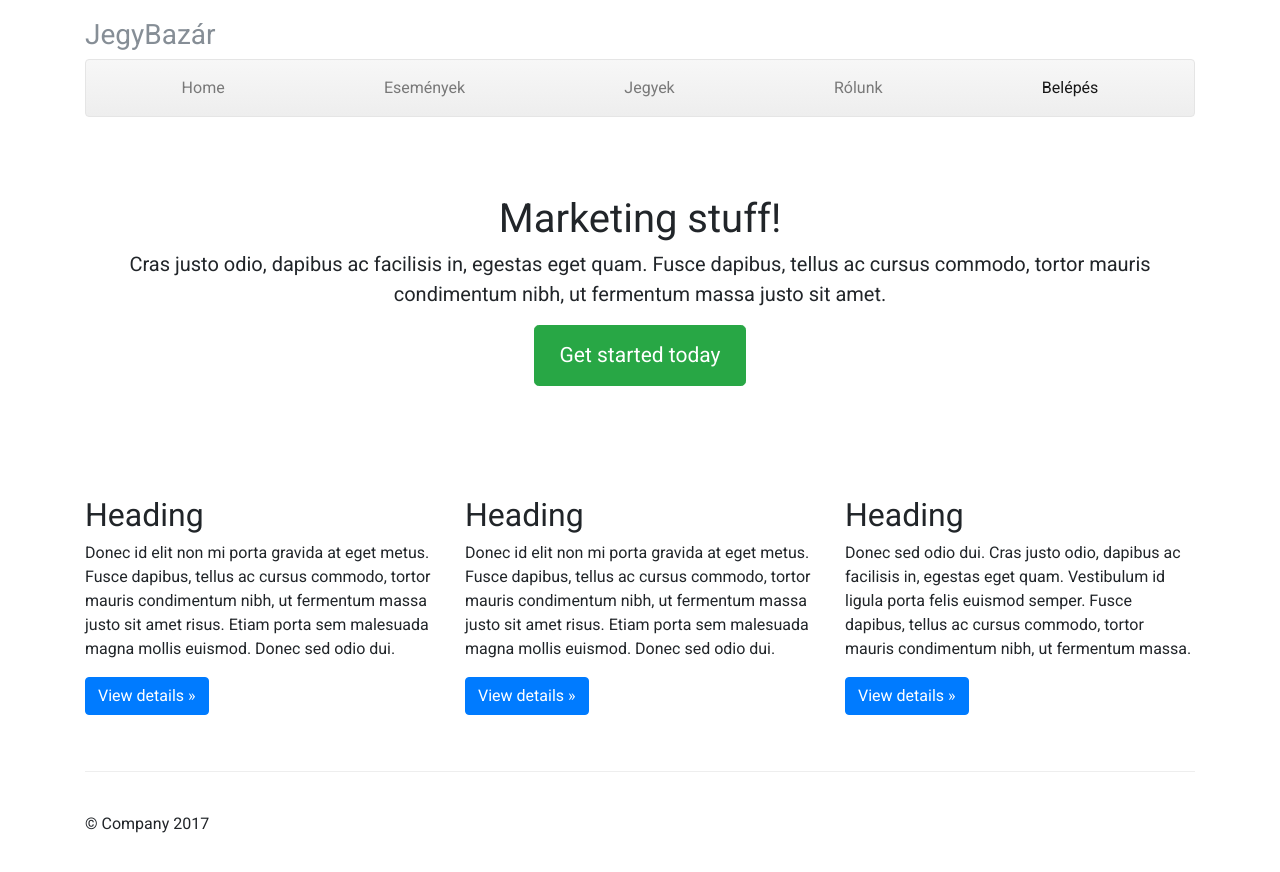
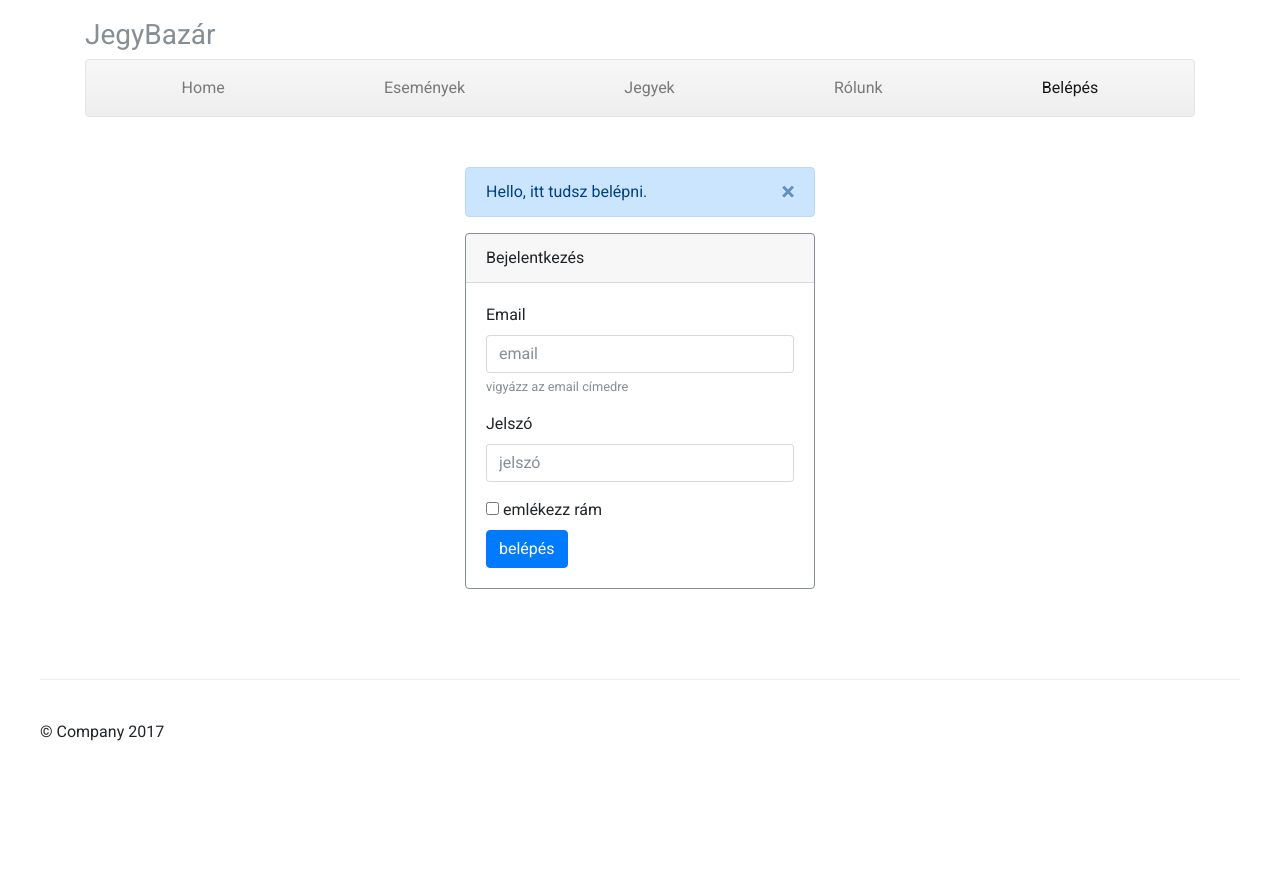
Before and after one commit to cherryApp/netacademia-bt4, a plain HTML site: page login.html in a window 1280 px wide. After the commit the page ends 800 px from the top, so only its background shows below. Drawn offline with Linux system fonts and the light colour scheme.

Commit message:
Feat: update login page.

```diff
--- a/css/style.css
+++ b/css/style.css
@@ -10,6 +10,10 @@ body {
     padding-bottom: 40px;
     margin-top: 40px;
     border-top: 1px solid #eee;
+    position: fixed;
+    bottom: 0;
+    left: 40px;
+    right: 40px;
   }
 
   /* Main marketing message and sign up button */
@@ -65,3 +69,8 @@ body {
   .home-media-image {
     width: 25%;
   }
+
+  /* Login page. */
+  .row-login-form {
+    margin-top: 50px;
+  }
--- a/login.html
+++ b/login.html
@@ -6,7 +6,7 @@
     <meta name="description" content="">
     <meta name="author" content="">
 
-    <title>JegyBazár</title>
+    <title>JegyBazár | Bejelentkezés</title>
 
     <!-- Bootstrap core CSS -->
     <link href="lib/bootstrap/css/bootstrap.min.css" rel="stylesheet">
@@ -48,31 +48,45 @@
         </nav>
       </div>
 
-      <!-- Jumbotron -->
-      <div class="jumbotron">
-        <h1>Marketing stuff!</h1>
-        <p class="lead">Cras justo odio, dapibus ac facilisis in, egestas eget quam. Fusce dapibus, tellus ac cursus commodo, tortor mauris condimentum nibh, ut fermentum massa justo sit amet.</p>
-        <p><a class="btn btn-lg btn-success" href="#" role="button">Get started today</a></p>
-      </div>
+      <!-- Login form. -->
+      <div class="row justify-content-center row-login-form">
+        <div class="col-10 col-sm-8 col-md-6 col-lg-4">
+          <!-- Alert message. -->
+          <div class="alert alert-primary alert-dismissible fade show" role="alert">
+            <button type="button" class="close" data-dismiss="alert" aria-label="Close">
+              <span aria-hidden="true">&times;</span>
+            </button>
+            Hello, itt tudsz belépni.
+          </div>
 
-      <!-- Example row of columns -->
-      <div class="row">
-        <div class="col-lg-4">
-          <h2>Heading</h2>
-          <p>Donec id elit non mi porta gravida at eget metus. Fusce dapibus, tellus ac cursus commodo, tortor mauris condimentum nibh, ut fermentum massa justo sit amet risus. Etiam porta sem malesuada magna mollis euismod. Donec sed odio dui. </p>
-          <p><a class="btn btn-primary" href="#" role="button">View details &raquo;</a></p>
-        </div>
-        <div class="col-lg-4">
-          <h2>Heading</h2>
-          <p>Donec id elit non mi porta gravida at eget metus. Fusce dapibus, tellus ac cursus commodo, tortor mauris condimentum nibh, ut fermentum massa justo sit amet risus. Etiam porta sem malesuada magna mollis euismod. Donec sed odio dui. </p>
-          <p><a class="btn btn-primary" href="#" role="button">View details &raquo;</a></p>
-        </div>
-        <div class="col-lg-4">
-          <h2>Heading</h2>
-          <p>Donec sed odio dui. Cras justo odio, dapibus ac facilisis in, egestas eget quam. Vestibulum id ligula porta felis euismod semper. Fusce dapibus, tellus ac cursus commodo, tortor mauris condimentum nibh, ut fermentum massa.</p>
-          <p><a class="btn btn-primary" href="#" role="button">View details &raquo;</a></p>
+          <div class="card border-secondary">
+            <div class="card-header">Bejelentkezés</div>
+            <div class="card-body">
+              <form id="loginForm" novalidate>
+                <div class="form-group">
+                  <label for="loginEmail">Email</label>
+                  <input title="hibás email cím" name="loginEmail" type="email" class="form-control" id="loginEmail" placeholder="email">
+                  <small id="emailHelp" class="form-text text-muted">vigyázz az email címedre</small>
+                </div>
+                <div class="form-group">
+                  <label for="loginPassword">Jelszó</label>
+                  <input name="loginPassword" type="password" class="form-control" id="loginPassword" placeholder="jelszó">
+                </div>
+                <div class="form-check">
+                  <label class="form-check-label">
+                    <input name="rememberMe" type="checkbox" class="form-check-input">
+                    emlékezz rám
+                  </label>
+                </div>
+                <button type="submit" class="btn btn-primary">belépés</button>
+              </form>
+            </div>
+          </div>
+
+
         </div>
       </div>
+      <!-- /Login form. -->
 
       <!-- Site footer -->
       <footer class="footer">
```
Also changed, not shown: events.html (+1 -1 lines), 1 other file.
